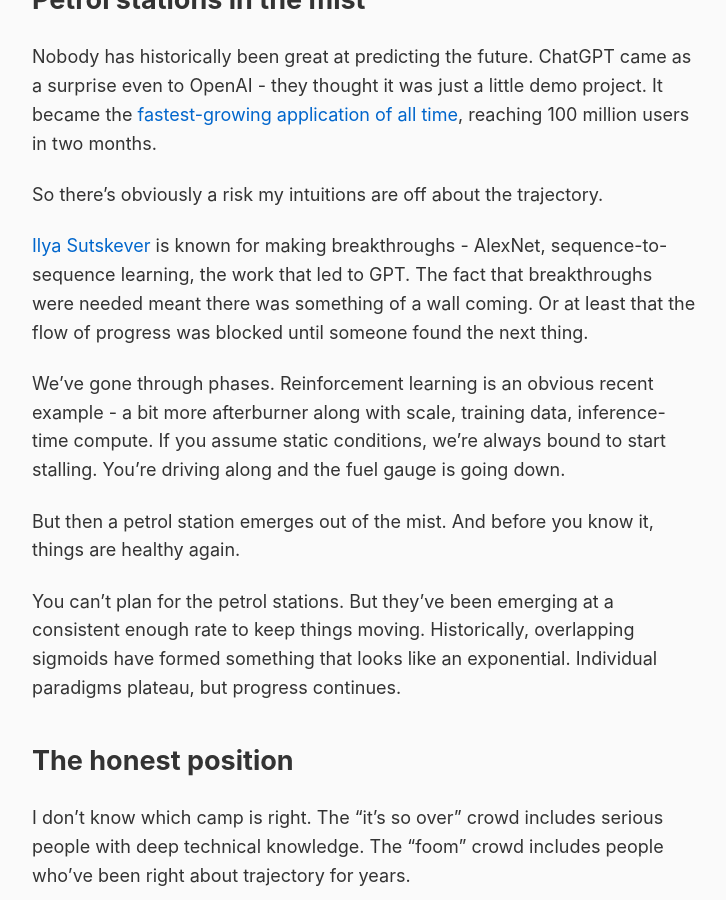
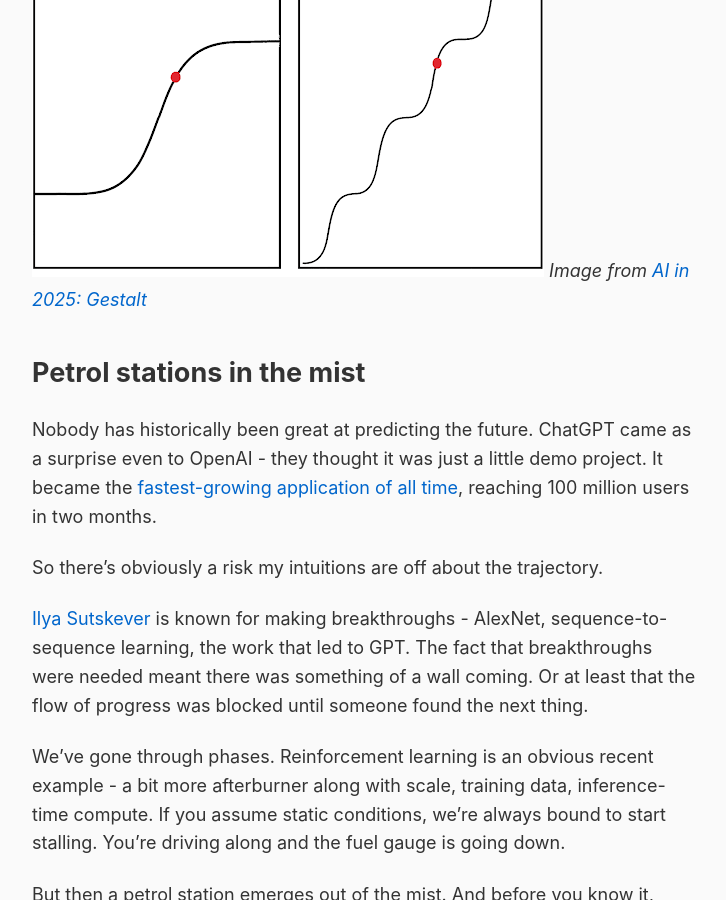
Before and after one commit to rob137/rob137.github.io, a Jekyll site: the page built from _posts/2026-01-06-local-maximum.md, in a window 1280 px wide and 900 px high, scrolled down 1382 px. Shown: the whole window, without its empty margins (275-1001 px from the left). Built offline with Jekyll 4.4.1, drawn with Linux system fonts in a browser that asks for light colours.

Commit message:
Add sigmoids image with LessWrong citation

```diff
--- a/_posts/2026-01-06-local-maximum.md
+++ b/_posts/2026-01-06-local-maximum.md
@@ -24,7 +24,8 @@
 
 It seems paradoxical for the industry to be split between "foom" and "it's so over." These are not close positions.
 
-<!-- Image placeholder: stacked sigmoids forming exponential -->
+![Overlapping sigmoids forming an exponential](/assets/images/sigmoids.webp)
+*Image from [AI in 2025: Gestalt](https://www.lesswrong.com/posts/Q9ewXs8pQSAX5vL7H/ai-in-2025-gestalt)*
 
 ## Petrol stations in the mist
 
```
Also changed, not shown: assets/images/sigmoids.webp (added).
